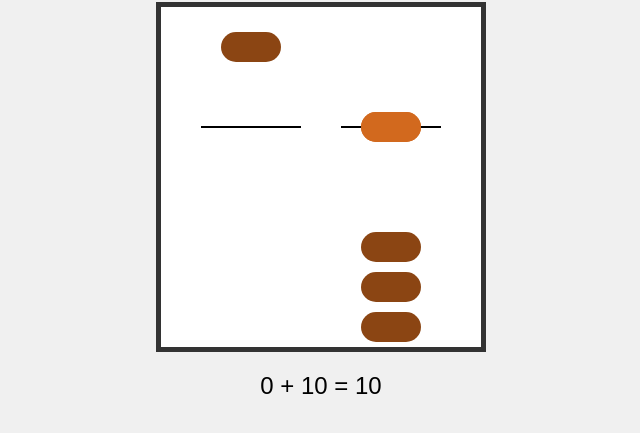
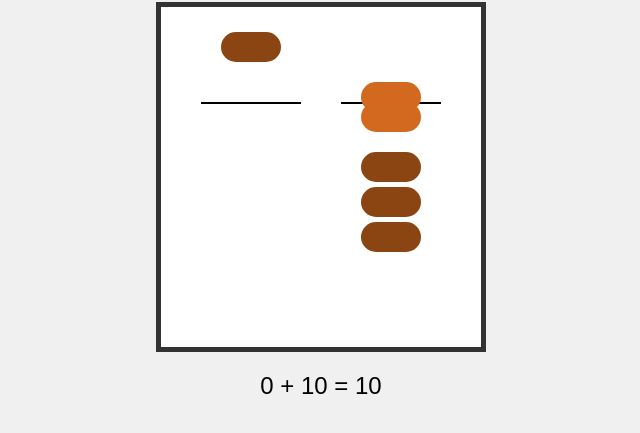
Before and after one commit to MarienneShupe/soroban, a plain HTML site: page index.html in a window 1280 px wide. Both pictures are taken after a click on the element 570 px from the left and 297 px from the top of the page. Shown: the part 237-670 px from the top of the page, without its empty margins (319-959 px from the left). Drawn offline with Linux system fonts and the light colour scheme.

Commit message:
Update styles.css

```diff
--- a/styles.css
+++ b/styles.css
@@ -1,3 +1,4 @@
+
 body {
     display: flex;
     justify-content: center;
@@ -40,7 +41,7 @@ body {
     height: 2px;
     background-color: #000;
     position: absolute;
-    top: 33%; /* Heaven bead above, earth beads below */
+    top: 25%; /* Below heaven bead, above earth beads */
 }
 
 .bead {
@@ -51,7 +52,7 @@ body {
     margin: 5px 0;
     cursor: pointer;
     transition: transform 0.3s ease;
-    position: relative;
+    position: absolute;
 }
 
 .heaven-bead {
@@ -60,16 +61,21 @@ body {
 
 .heaven-bead.active {
     background-color: #d2691e;
-    transform: translateY(80px); /* Slides down to bar */
+    transform: translateY(70px); /* Slides down to bar */
 }
 
 .earth-bead {
-    top: 40%; /* Position below bar */
+    bottom: 0; /* Rest at bottom */
 }
+
+.earth-bead:nth-child(3) { bottom: 35px; }
+.earth-bead:nth-child(4) { bottom: 70px; }
+.earth-bead:nth-child(5) { bottom: 105px; }
+.earth-bead:nth-child(6) { bottom: 140px; }
 
 .earth-bead.active {
     background-color: #d2691e;
-    transform: translateY(-80px); /* Slides up to bar */
+    transform: translateY(-175px); /* Slides up to bar */
 }
 
 #reset-btn {
```
